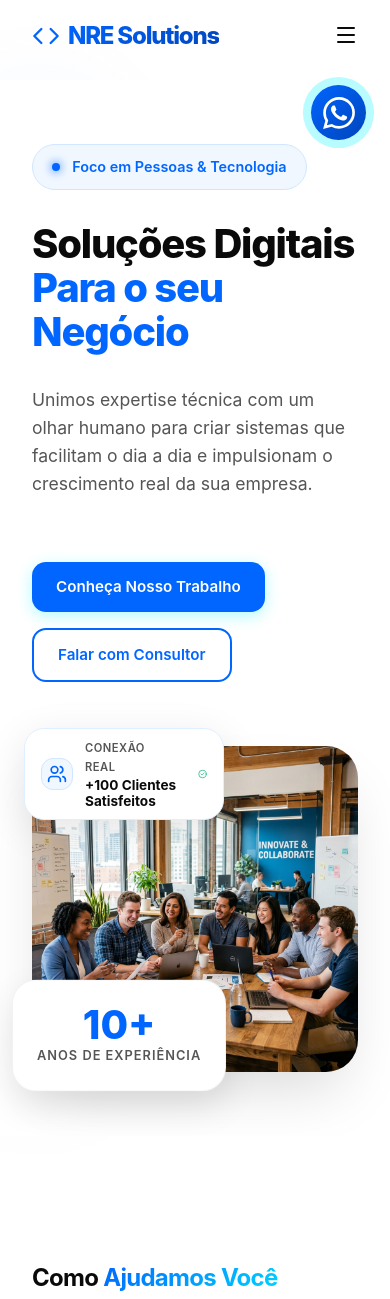
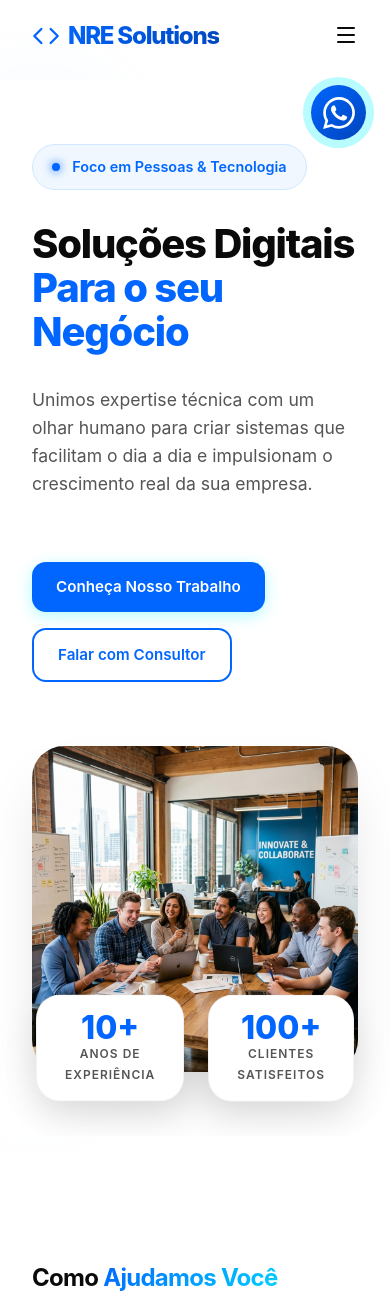
Before and after one commit to evandrocanali/nesissistemas, a React (Vite) app: page / in a window 390 px wide. Shown: the top 1299 px of the page. Built offline with nearby package versions, Linux system fonts and the light colour scheme.

Commit message:
style: fix hero badges layout to be side-by-side

```diff
--- a/src/App.jsx
+++ b/src/App.jsx
@@ -7,7 +7,6 @@ import Portfolio from './pages/Portfolio';
 import Sobre from './pages/Sobre';
 import Contato from './pages/Contato';
 import WhatsAppButton from './components/WhatsAppButton/WhatsAppButton';
-import TrustPopup from './components/TrustPopup/TrustPopup';
 
 function App() {
   return (
@@ -24,7 +23,6 @@ function App() {
       </main>
       <Footer />
       <WhatsAppButton />
-      <TrustPopup />
     </div>
   );
 }
--- a/src/components/TrustPopup/TrustPopup.css
+++ b/src/components/TrustPopup/TrustPopup.css
@@ -1,8 +1,16 @@
-.trust-popup {
+.trust-container {
   position: fixed;
   bottom: 2rem;
   left: 2rem;
   z-index: 999;
+  display: flex;
+  flex-direction: row;
+  gap: 1.25rem;
+  align-items: flex-end;
+  pointer-events: none;
+}
+
+.trust-popup {
   background: white;
   border-radius: 20px;
   padding: 0.75rem 1.25rem;
@@ -10,7 +18,8 @@
   border: 1px solid #e0efff;
   display: flex;
   align-items: center;
-  max-width: 250px;
+  max-width: 280px;
+  pointer-events: auto;
 }
 
 .trust-content {
@@ -58,11 +67,17 @@
 }
 
 @media (max-width: 768px) {
-  .trust-popup {
+  .trust-container {
     bottom: 1.5rem;
     left: 1.5rem;
+    flex-direction: column;
+    gap: 0.75rem;
+    align-items: flex-start;
+  }
+
+  .trust-popup {
     padding: 0.6rem 1rem;
-    max-width: 200px;
+    max-width: 220px;
   }
 
   .trust-icon {
--- a/src/components/TrustPopup/TrustPopup.jsx
+++ b/src/components/TrustPopup/TrustPopup.jsx
@@ -1,43 +1,59 @@
 import React, { useState, useEffect } from 'react';
 import { motion, AnimatePresence } from 'framer-motion';
-import { Users, CheckCircle2 } from 'lucide-react';
+import { Users, CheckCircle2, Award, Heart } from 'lucide-react';
 import './TrustPopup.css';
 
 const TrustPopup = () => {
   const [isVisible, setIsVisible] = useState(false);
 
   useEffect(() => {
-    // Show after 2 seconds
     const timer = setTimeout(() => {
       setIsVisible(true);
     }, 2000);
-
     return () => clearTimeout(timer);
   }, []);
 
+  const items = [
+    {
+      icon: <Users size={20} />,
+      label: "Conexão Real",
+      highlight: "+100 Clientes Satisfeitos",
+      delay: 0.1
+    },
+    {
+      icon: <Award size={20} />,
+      label: "Nossa Jornada",
+      highlight: "+10 Anos de Experiência",
+      delay: 0.3
+    }
+  ];
+
   return (
+    <div className="trust-container">
       <AnimatePresence>
-      {isVisible && (
+        {isVisible && items.map((item, idx) => (
           <motion.div
+            key={idx}
             className="trust-popup"
             initial={{ opacity: 0, x: -50, scale: 0.9 }}
             animate={{ opacity: 1, x: 0, scale: 1 }}
             exit={{ opacity: 0, x: -50, scale: 0.9 }}
-          transition={{ duration: 0.6, ease: "easeOut" }}
+            transition={{ duration: 0.6, delay: item.delay, ease: "easeOut" }}
           >
             <div className="trust-content">
               <div className="trust-icon">
-              <Users size={20} />
+                {item.icon}
               </div>
               <div className="trust-text">
-              <span className="trust-label">Conexão Real</span>
-              <span className="trust-highlight">+100 Clientes Satisfeitos</span>
+                <span className="trust-label">{item.label}</span>
+                <span className="trust-highlight">{item.highlight}</span>
               </div>
               <CheckCircle2 size={16} className="trust-check" />
             </div>
           </motion.div>
-      )}
+        ))}
       </AnimatePresence>
+    </div>
   );
 };
 
--- a/src/pages/Home.css
+++ b/src/pages/Home.css
@@ -94,35 +94,47 @@
   display: block;
 }
 
-.experience-badge {
+.hero-badges {
   position: absolute;
-  bottom: -20px;
-  left: -20px;
+  bottom: -30px;
+  left: 0;
+  width: 100%;
+  display: flex;
+  justify-content: center;
+  gap: 1.5rem;
+  z-index: 10;
+  padding: 0 1rem;
+}
+
+.hero-badge {
   background: white;
-  padding: 1.5rem;
+  padding: 1rem 1.75rem;
   border-radius: 24px;
   box-shadow: 0 15px 35px rgba(0, 0, 0, 0.1);
   display: flex;
   flex-direction: column;
   align-items: center;
-  z-index: 10;
   border: 1px solid rgba(0, 0, 0, 0.05);
+  flex: 0 1 auto;
 }
 
-.experience-badge .number {
-  font-size: 2.5rem;
+
+.hero-badge .number {
+  font-size: 2rem;
   font-weight: 800;
   color: var(--primary);
   line-height: 1;
 }
 
-.experience-badge .label {
-  font-size: 0.8rem;
+.hero-badge .label {
+  font-size: 0.75rem;
   font-weight: 600;
   color: var(--text-muted);
   text-transform: uppercase;
   letter-spacing: 1px;
+  text-align: center;
 }
+
 
 /* CTA Section Humanized */
 .cta-panel-humanized {
--- a/src/pages/Home.jsx
+++ b/src/pages/Home.jsx
@@ -71,9 +71,15 @@ const Home = () => {
           >
             <div className="hero-image-container">
                <img src={heroHuman} alt="Equipe NRE Solutions" className="hero-main-img" />
-               <div className="experience-badge animate-float">
-                  <span className="number">10+</span>
-                  <span className="label">Anos de Experiência</span>
+               <div className="hero-badges">
+                  <div className="hero-badge experience-badge animate-float">
+                     <span className="number">10+</span>
+                     <span className="label">Anos de Experiência</span>
+                  </div>
+                  <div className="hero-badge clients-badge animate-float delay-200">
+                     <span className="number">100+</span>
+                     <span className="label">Clientes Satisfeitos</span>
+                  </div>
                </div>
             </div>
           </motion.div>
```
Lines whose indentation alone changed are shown as unchanged.
